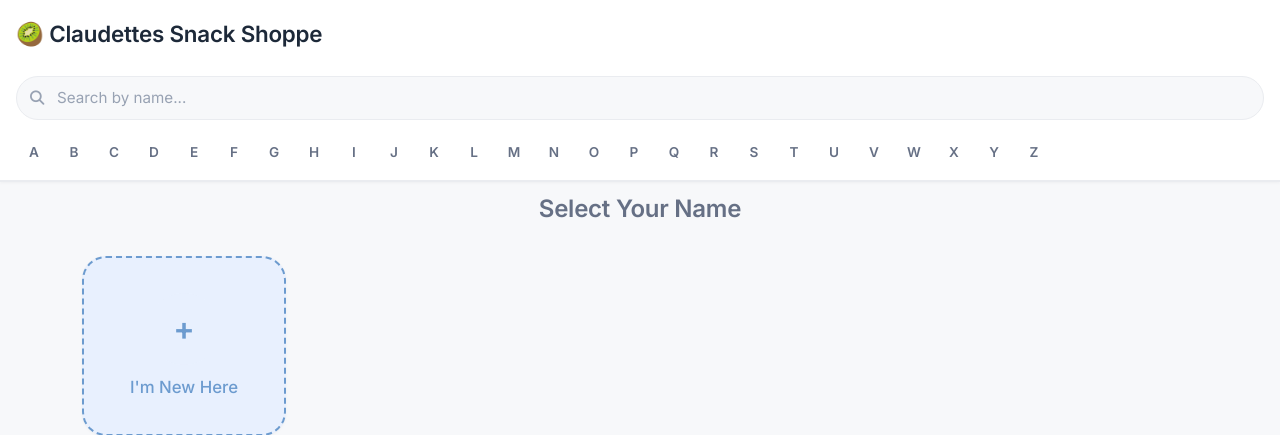
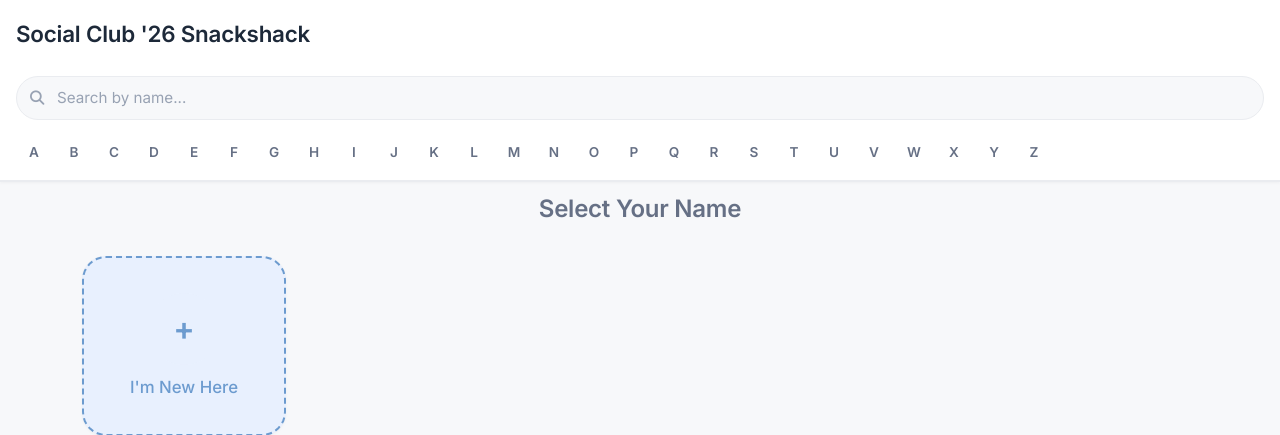
Before and after one commit to kiwiiwik/snackshack-nz, a Flask app: page / in a window 1280 px wide. Shown: the top 435 px of the page. Run offline with Flask 3, Linux system fonts and the light colour scheme; data that the repository does not hold is empty.

Commit message:
Update banner to 'Social Club '26 Snackshack'

```diff
--- a/templates/index.html
+++ b/templates/index.html
@@ -15,7 +15,7 @@
 
 <div class="fixed-header">
     <nav class="navbar navbar-light bg-white px-3">
-        <a class="navbar-brand" href="/">&#129373; Claudettes Snack Shoppe</a>
+        <a class="navbar-brand" href="/">Social Club '26 Snackshack</a>
         {% if user %}
         <div class="d-flex align-items-center flex-wrap gap-2">
             {% if is_mobile %}
--- a/templates/monthly_report.html
+++ b/templates/monthly_report.html
@@ -16,7 +16,7 @@
 <body class="bg-light">
   <nav class="navbar navbar-light bg-white shadow-sm mb-4">
     <div class="container wrap">
-      <a class="navbar-brand fw-bold" href="/">&#129373; Claudes Snackshack</a>
+      <a class="navbar-brand fw-bold" href="/">Social Club '26 Snackshack</a>
       <a class="btn btn-outline-secondary fw-bold py-2 px-4" href="/">Back</a>
     </div>
   </nav>
```
